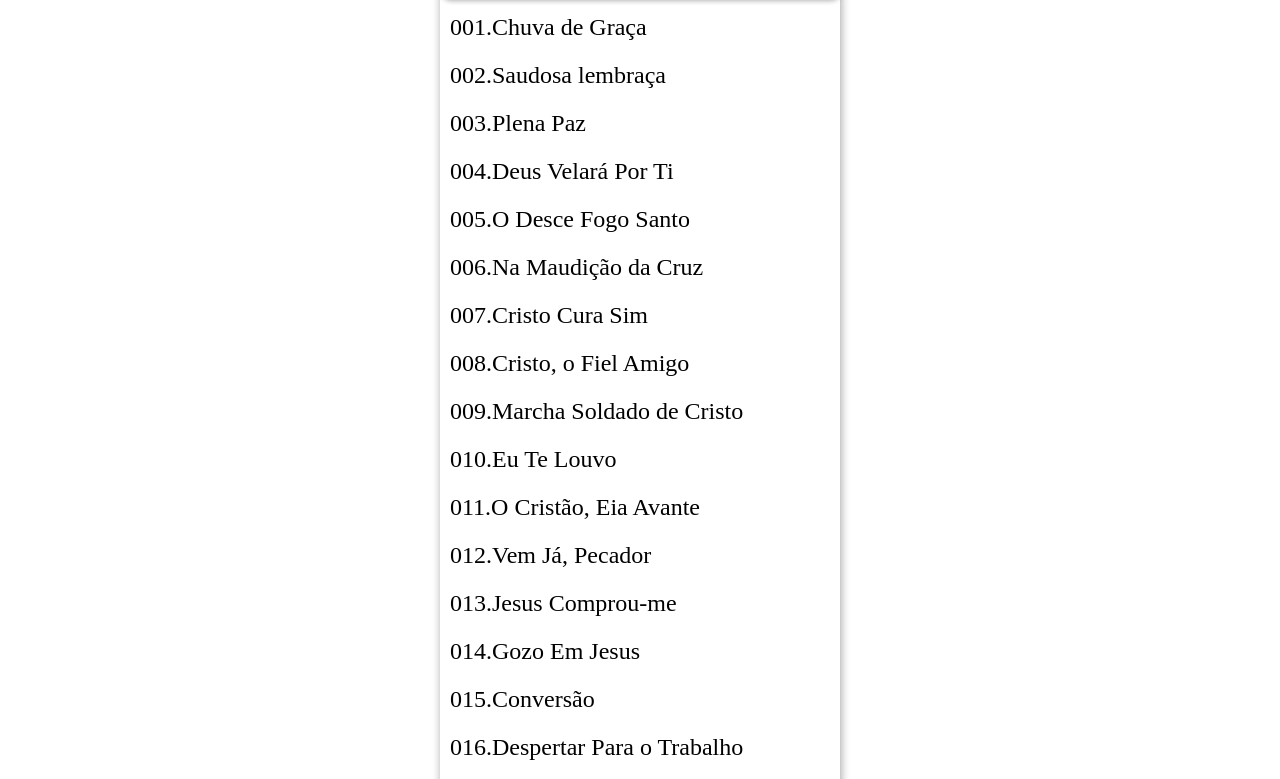
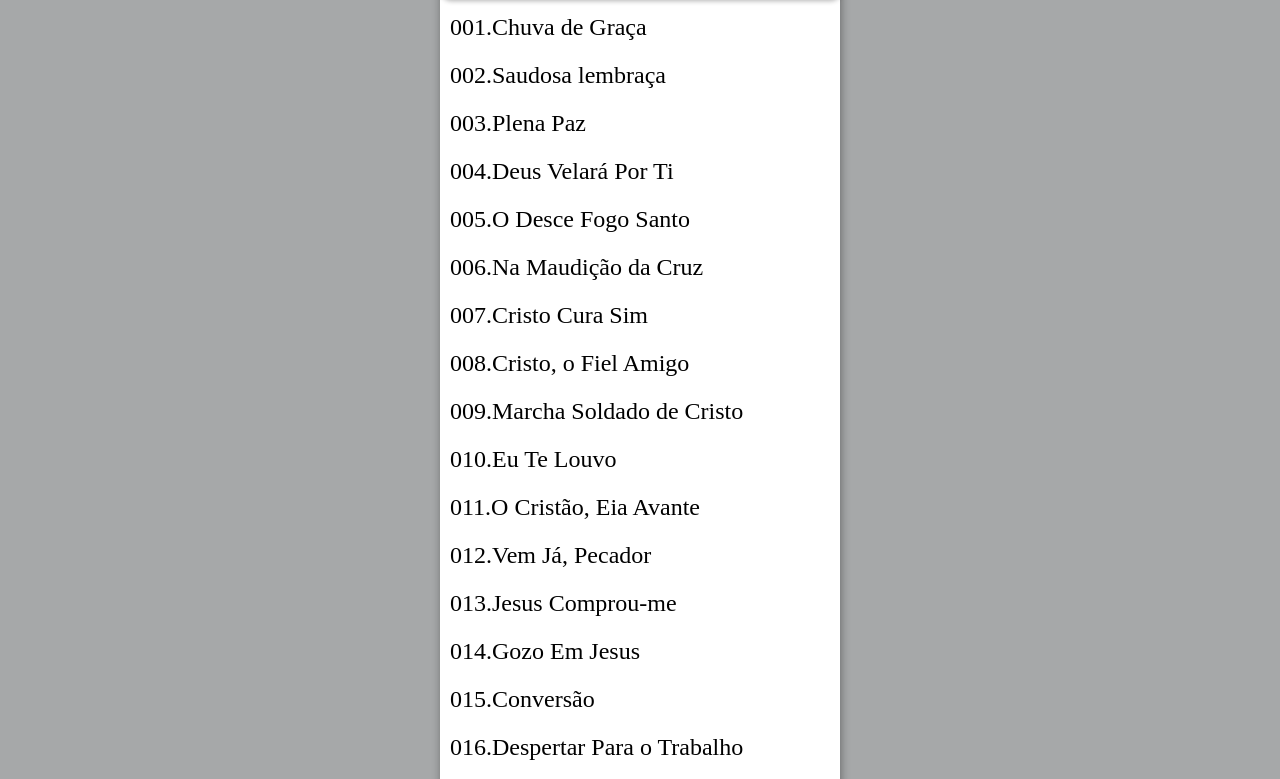
Before and after one commit to Regisrib/harpa-crista-sifras2, a plain HTML site: page index.html in a window 1280 px wide. Shown: the part 188-967 px from the top of the page. Drawn offline with Linux system fonts and the light colour scheme.

Commit message:
mudei a cor do body

```diff
--- a/estilo/harpa.css
+++ b/estilo/harpa.css
@@ -8,6 +8,7 @@
 html,body {
     width: 100vw;
 }
+
 
 b {
     font-size: 1.5rem;
@@ -24,7 +25,7 @@ p {
 
 header {
     width: 100vw;
-    background:linear-gradient(rgb(58, 35, 4), rgb(255, 253, 250));
+    background:linear-gradient(rgb(129, 127, 124), rgb(79, 78, 77));
     color:  rgb(27, 27, 25);
     padding-bottom: 10px;
     position: relative;
--- a/estilo/style.css
+++ b/estilo/style.css
@@ -6,9 +6,9 @@
 
 }
 
-body. {
+body {
 
-
+background-color: rgb(166, 168, 169);
 }
 
 header {
```
